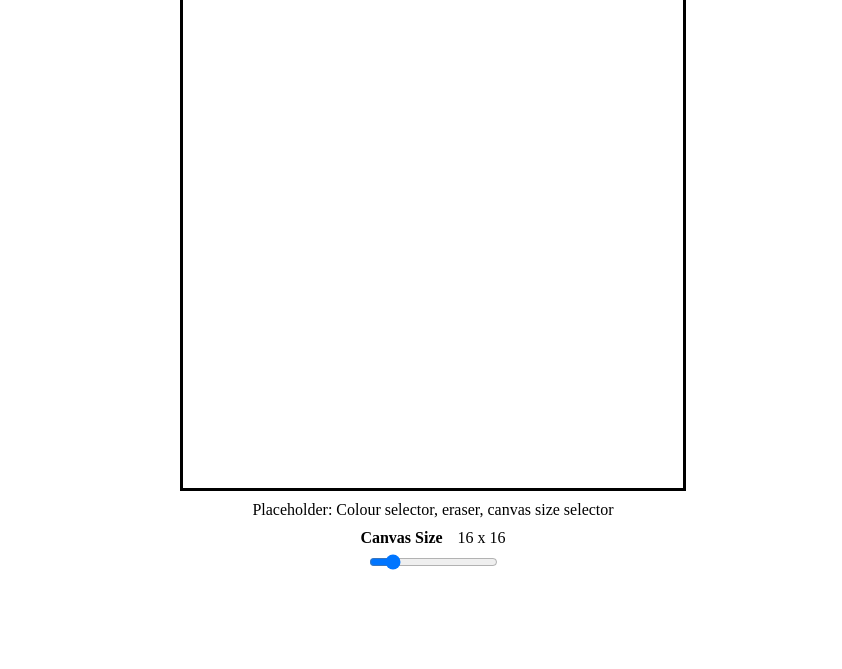
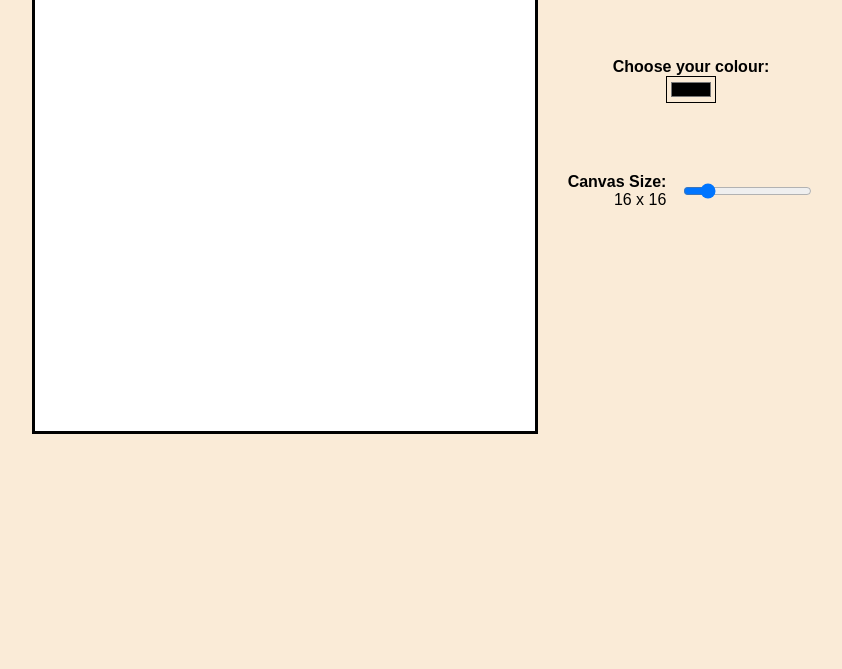
Before and after one commit to sw-coleman/etch-a-sketch, a plain HTML site: page index.html in a window 1280 px wide. Shown: the part 147-816 px from the top of the page, without its empty margins (207-1049 px from the left). Drawn offline with Linux system fonts and the light colour scheme; a web font is replaced by a local one.

Commit message:
Style changes and add colour selector

```diff
--- a/index.html
+++ b/index.html
@@ -8,17 +8,25 @@
     </head>
     <body>
         <div class="flex-container">
+            <div class="canvas-container">
                 <div class ="title">
                     <h1>Etch-A-Sketch</h1>
                 </div>
             <div class="canvas"></div>
-            <div class="info">Placeholder: Colour selector, eraser, canvas size selector
-            <div class="slider-container">
-                <div class="slider-title">Canvas Size</div>
+            </div>
+            <div class="sidebar">
+                <div class="colour-choice">
+                    <div>Choose your colour:</div>
+                    <input type="color" class="colour-selection">
+                </div>
+                <div class="menu">
+                    <div class="slider-menu">
+                        <div class="slider-title">Canvas Size: </div>
                         <div class="slider-value"></div>
                     </div>
                     <input type="range" min="2" max="100" value="16" class="slider">
                 </div>
             </div>
+        </div>
     </body>
 </html>
--- a/script.js
+++ b/script.js
@@ -1,42 +1,49 @@
 
 
-let userInput = 16;
-const canvasSize = userInput * userInput; //Take amount of rows and multiply for total canvas size
+let heightWidth = 16;
+const canvasSize = heightWidth * heightWidth; //Take amount of rows and multiply for total canvas size
+const canvas = document.querySelector('.canvas');
+let paintColour = 'black';
 
 createCanvas(canvasSize);
 
 //Function to create divs for .canvas
 function createCanvas(num){
-    //Reference to .canvas class
-    const canvas = document.querySelector('.canvas');
     //Format canvas to ensure square shape
     canvas.style.cssText = `
-        grid-template-columns: repeat(${userInput}, 1fr);
-        grid-template-rows: repeat(${userInput}, 1fr);`;
+        grid-template-columns: repeat(${heightWidth}, 1fr);
+        grid-template-rows: repeat(${heightWidth}, 1fr);`;
     //For loop to create required divs
     for(i=1; i<=num; i++){
         const pixel = document.createElement('div');
         pixel.classList.add('pixel');
+        pixel.setAttribute('style', 'background-color: white');
         canvas.append(pixel);
     }
 }
-//Slider to select cavas size functionality with display that is updated as user uses the slider
-const slider = document.querySelector('.slider')
-const output = document.querySelector('.slider-value')
+
+const pixels = document.querySelectorAll('.pixel');
+
+//Function to reset canvas upon change of canvas size via slider.
+function resetCanvas(){
+}
+
+//Slider to allow user to change canvas size with display that is updated as user uses the slider
+const slider = document.querySelector('.slider');
+const output = document.querySelector('.slider-value');
 output.textContent = `${slider.value} x ${slider.value}`;
 
 slider.oninput = function() {
-    userinput = this.value;
-    //createCanvas(canvasSize); Need to replace with a function that refreshes the canvas all together.
+    heightWidth = this.value;
+    //resetCanvas();
+    //createCanvas(canvasSize);
     output.textContent = `${this.value} x ${this.value}`
 }
 
-//Create nodelist for each pixel to add drawing functionality to canvas.
-const pixels = document.querySelectorAll('.pixel');
 //Change background colour for each pixel from pixels nodelist when 'mouseover' occurs to allow user to draw on canvas.
 pixels.forEach(function(ele) {
         ele.addEventListener('mouseover', highlight);
     function highlight() {
-        ele.setAttribute('style', 'background-color:black')
+        ele.setAttribute('style', `background-color: ${paintColour}`);
     }
 });
--- a/style.css
+++ b/style.css
@@ -1,15 +1,31 @@
+@import url('https://fonts.googleapis.com/css2?family=Cedarville+Cursive&display=swap');
+
+*{
+  background-color: antiquewhite;
+}
 
 body{
     display: flex;
     justify-content: center;
-    align-items: center;
+    align-items: flex-start;
     min-height: 100vh;
+    padding: 0;
+    margin: 0;
+}
+
+.flex-container{
+  display: flex;
+  justify-content: space-between;
+  gap: 10px;
 }
 
 .title h1{
   padding: 0;
   margin: 0;
   text-align: center;
+  margin-bottom: 5px;
+  font-family: 'Cedarville Cursive', cursive;
+  font-size: 60px;
 }
 
 .canvas {
@@ -23,6 +39,19 @@ body{
     box-sizing: border-box;
   }
 
+  .canvas div:hover{
+    background-color: black;
+  }
+
+  .menu{
+    margin: 20px;
+    display: flex;
+    justify-content: center;
+    align-items: center;
+    gap: 15px;
+    flex-shrink: 0;
+  }
+
   .info{
     margin-top: 10px;
     text-align: center;
@@ -32,14 +61,21 @@ body{
     font-weight: bold;
   }
 
-  .slider-container{
-    margin-top: 10px;
+  .colour-choice{
     display: flex;
-    justify-content: center;
-    gap: 15px;
-    margin-bottom: 5px;
+    flex-direction: column;
+    align-items: center;
+    font-weight: bold;
   }
 
-  .canvas div:hover{
-    background-color: black;
+  .sidebar{
+    display: flex;
+    flex-direction: column;
+    justify-content: center;
+    gap: 50px;
+    font-family: Arial, Helvetica, sans-serif;
   }
+
+  .slider-menu{
+    text-align: right;
+  }
```
Lines whose indentation alone changed are shown as unchanged.
